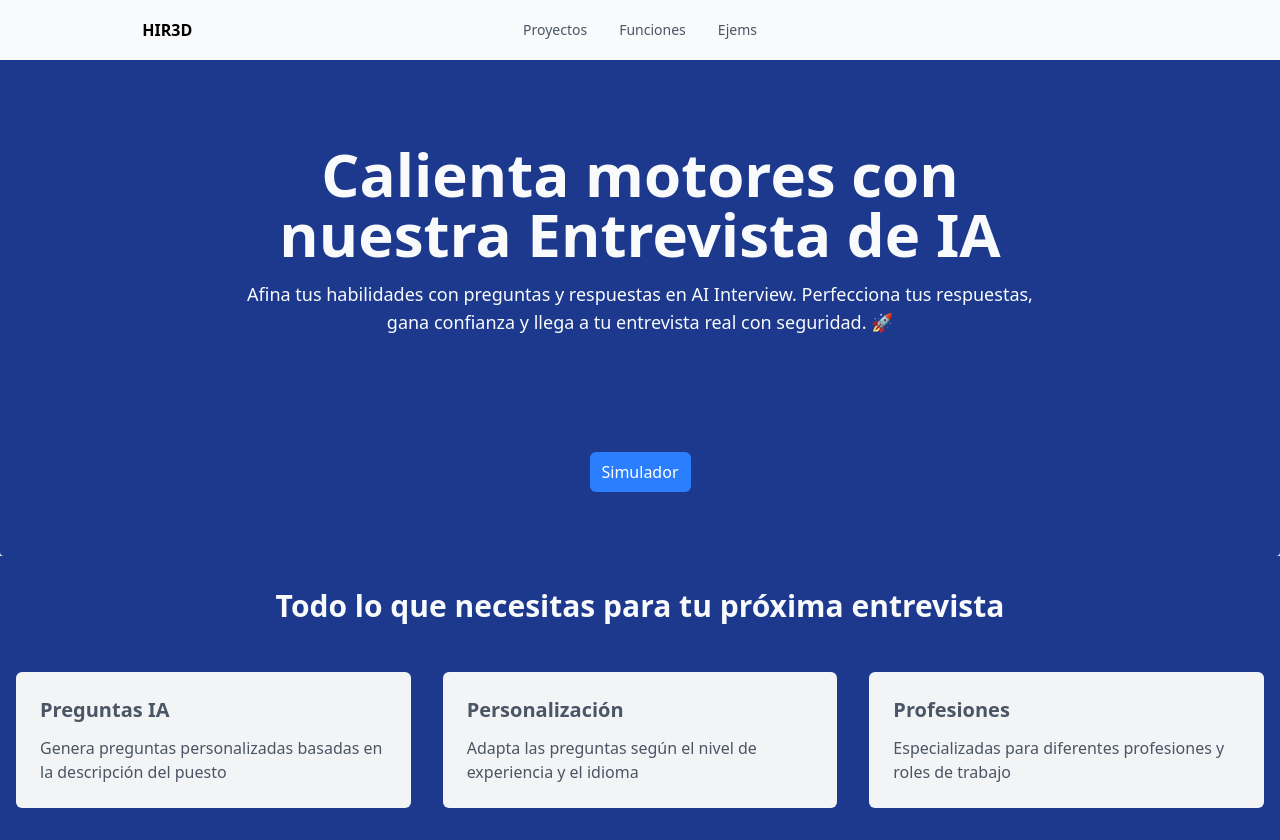
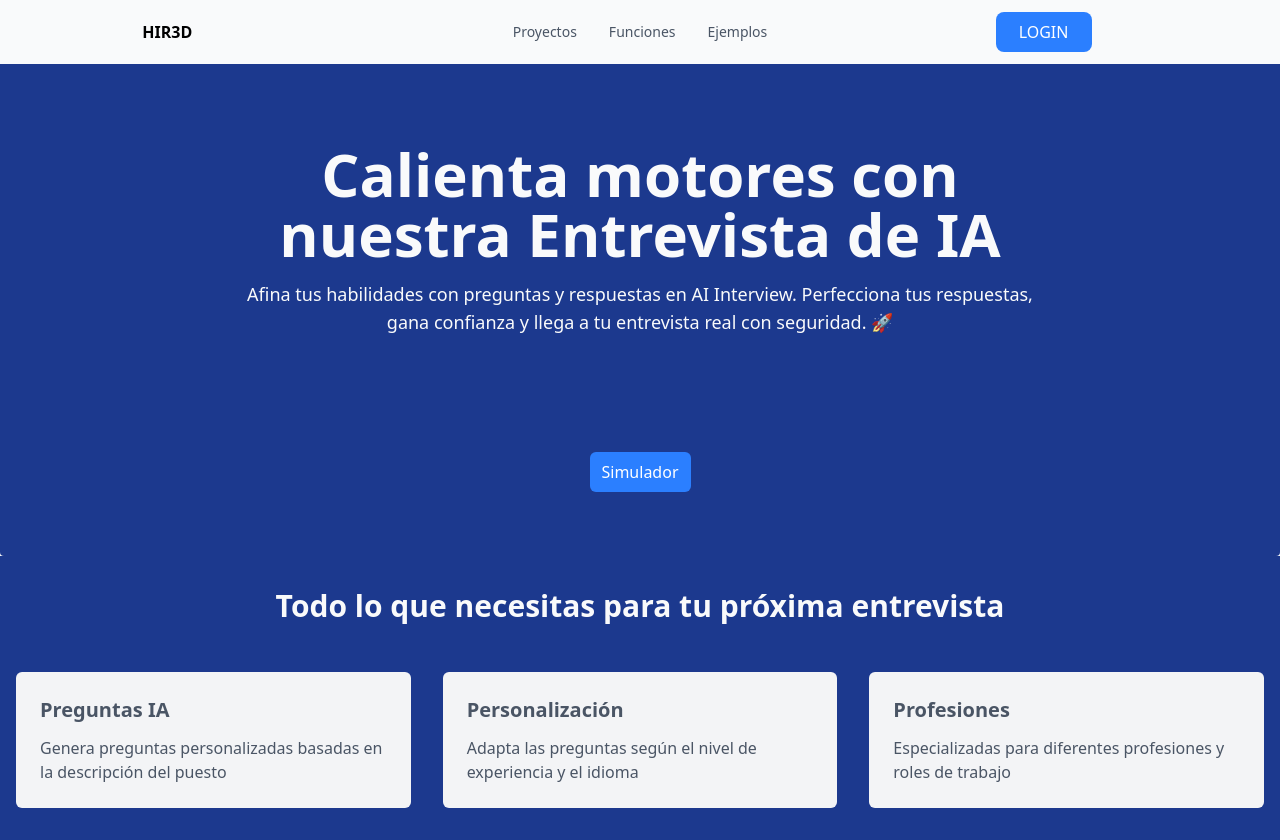
Before and after one commit to FabrizioContu/HIR3D, a React (Vite) app: page / in a window 1280 px wide. Built offline with nearby package versions, Linux system fonts and the light colour scheme.

Commit message:
Auth context implementation

```diff
--- a/src/App.jsx
+++ b/src/App.jsx
@@ -4,17 +4,30 @@ import Interview from "./pages/Interview";
 import "./App.css";
 import Error404 from "./pages/Error404";
 import Header from "./components/Header";
+import PrivateRoute from "./components/PrivateRoute";
+import { AuthProvider } from "./context/AuthContext";
+import Dashboard from "./pages/Dashboard";
 
 function App() {
   return (
+    <AuthProvider>
       <BrowserRouter>
         <Header />
         <Routes>
           <Route path="/" element={<Landing />} />
           <Route path="/interview" element={<Interview />} />
+          <Route
+            path="/dashboard"
+            element={
+              <PrivateRoute>
+                <Dashboard />
+              </PrivateRoute>
+            }
+          />
           <Route path="*" element={<Error404 />} />{" "}
         </Routes>
       </BrowserRouter>
+    </AuthProvider>
   );
 }
 
--- a/src/components/Header.jsx
+++ b/src/components/Header.jsx
@@ -1,5 +1,6 @@
 import React from "react";
-import { Link } from "react-router-dom";
+import { Link, useNavigate } from "react-router-dom";
+import { useAuth } from "../context/AuthContext";
 
 const navItems = [
   {
@@ -13,13 +14,21 @@ const navItems = [
     url: "/features",
   },
   {
-    title: "Ejems",
+    title: "Ejemplos",
     label: "ejemplos",
     url: "/#ejemplos",
   },
 ];
 
 const Header = () => {
+  const { isAuthenticated, login, logout } = useAuth();
+  const navigate = useNavigate();
+
+  const handleLogin = () => {
+    login();
+    navigate("/dashboard");
+  };
+
   return (
     <header className="fixed top-0 z-10 grid grid-cols-9 justify-center items-center w-full mx-auto bg-gray-50 py-3">
       <Link className="col-span-1 col-start-2 font-bold" to="/">
@@ -37,6 +46,23 @@ const Header = () => {
           </a>
         ))}
       </nav>
+      <nav className="col-span-3 col-start-8">
+        {isAuthenticated ? (
+          <button
+            onClick={logout}
+            className="rounded-lg w-20 sm:w-24 text-xs sm:text-base px-3 py-2 bg-blue-500 text-white hover:bg-blue-600 transition"
+          >
+            LOGOUT
+          </button>
+        ) : (
+          <button
+            onClick={handleLogin}
+            className=" rounded-lg w-20 sm:w-24 text-xs sm:text-base px-3 py-2 bg-blue-500 text-white hover:bg-blue-600 transition"
+          >
+            LOGIN
+          </button>
+        )}
+      </nav>
     </header>
   );
 };
--- a/src/components/Hero.jsx
+++ b/src/components/Hero.jsx
@@ -5,7 +5,7 @@ import { Link } from "react-router-dom";
 function Hero() {
   return (
     <div>
-      <section className="border-b border-gray-200 bg-gray-50 h-dvh">
+      <section className=" bg-gray-50 h-dvh">
         <div className=" mx-auto max-w-screen-xl gap-4 px-4 py-8 sm:px-6 sm:py-12 lg:px-8 bg-blue-900 flex flex-col justify-center items-center rounded-sm">
           <div className="gap-4 pt-24 pb-16 grid grid-cols-6 text-center mb-5">
             <h1 className="col-span-4 col-start-2 md:text-6xl font-bold text-gray-50 text-3xl">
--- /dev/null
+++ b/src/components/PrivateRoute.jsx
@@ -0,0 +1,7 @@
+import { Navigate } from "react-router-dom";
+import { useAuth } from "../context/AuthContext";
+
+export default function PrivateRoute({ children }) {
+  const { isAuthenticated } = useAuth();
+  return isAuthenticated ? children : <Navigate to="/" />;
+}
--- /dev/null
+++ b/src/context/AuthContext.jsx
@@ -0,0 +1,17 @@
+import { createContext, useContext, useState } from "react";
+
+const AuthContext = createContext();
+
+export const AuthProvider = ({ children }) => {
+  const [isAuthenticated, setIsAuthenticated] = useState(false);
+  const login = () => setIsAuthenticated(true);
+  const logout = () => setIsAuthenticated(false);
+
+  return (
+    <AuthContext.Provider value={{ isAuthenticated, login, logout }}>
+      {children}
+    </AuthContext.Provider>
+  );
+};
+
+export const useAuth = () => useContext(AuthContext);
--- /dev/null
+++ b/src/pages/Dashboard.jsx
@@ -0,0 +1,19 @@
+import { useAuth } from "../context/AuthContext";
+
+import React from "react";
+
+export default function Dashboard() {
+  const { logout } = useAuth();
+
+  return (
+    <div className=" flex flex-col gap-4 justify-center bg-gray-50 px-28 py-10 max-w-screen-xl">
+      <h1 className="text-3xl font-black py-10">Bienvenido al Dashboard</h1>
+      <button
+        onClick={logout}
+        className="rounded-lg flex-auto w-24 sm:w-32 px-3 py-2 text-xs sm:text-base text-gray-800 bg-gray-200 hover:bg-gray-300 border border-gray-400 transition"
+      >
+        Cerrar sesión
+      </button>
+    </div>
+  );
+}
--- a/src/pages/Landing.jsx
+++ b/src/pages/Landing.jsx
@@ -1,10 +1,9 @@
 import React from "react";
 import Hero from "../components/Hero";
-import Header from "../components/Header";
 
 function Landing() {
   return (
-    <div>
+    <div className="flex flex-col">
       <Hero />
     </div>
   );
```
Lines whose indentation alone changed are shown as unchanged.
